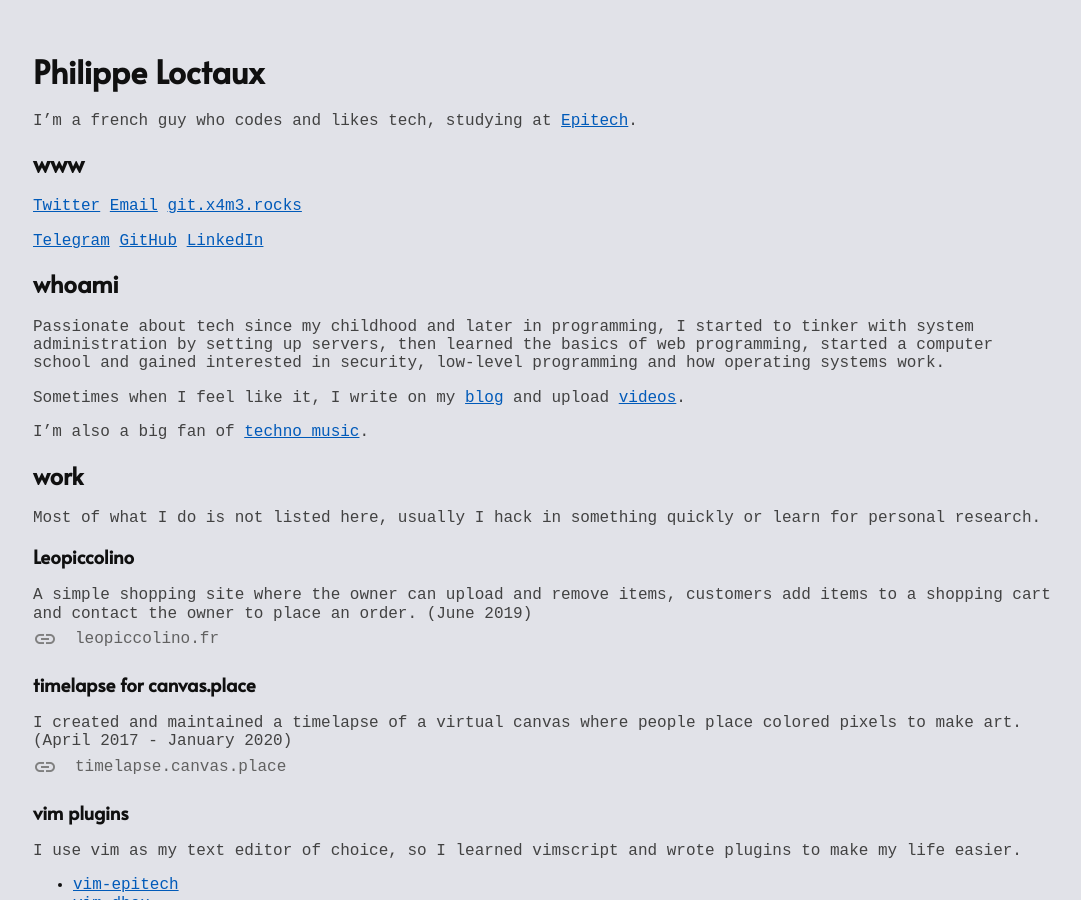
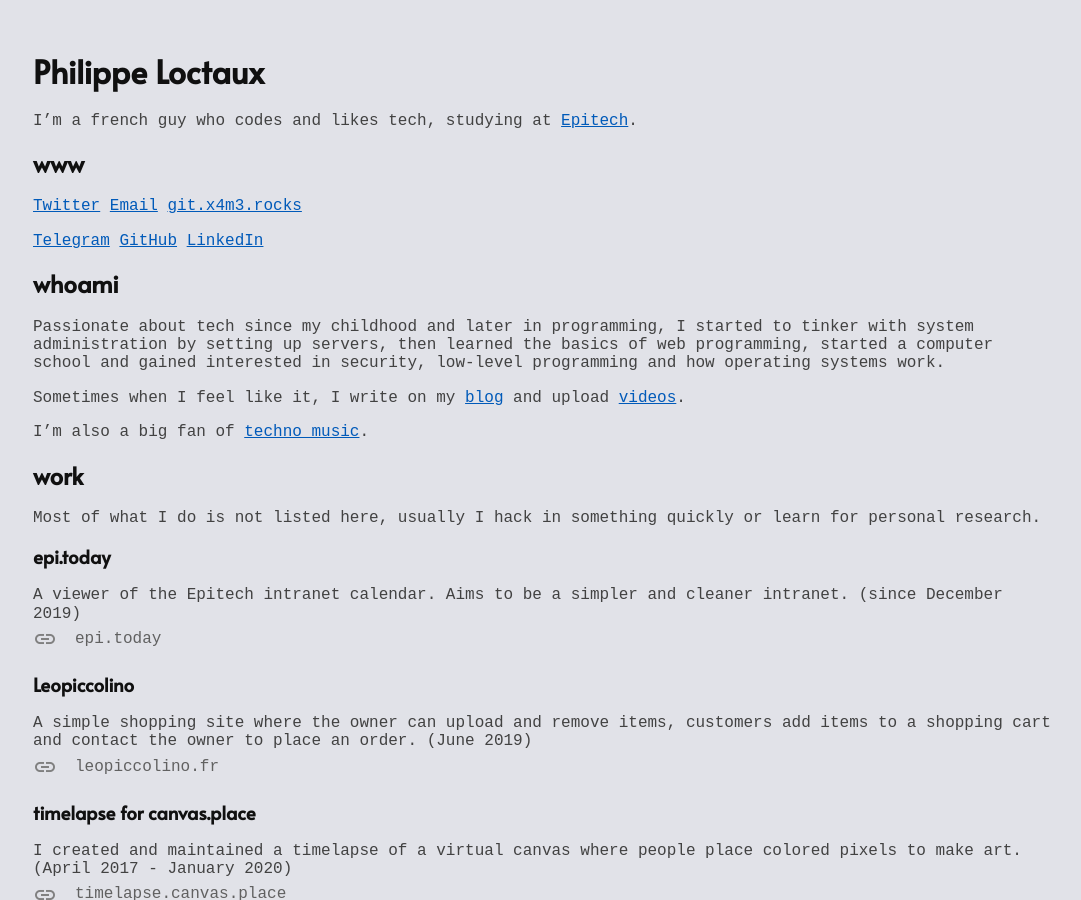
Before and after one commit to x4m3/plcom, a Jekyll site: the page built from index.markdown, in a window 1280 px wide and 900 px high. Shown: the whole window, without its empty margins (95-1176 px from the left). Built offline with Jekyll 4.4.1, drawn with Linux system fonts in a browser that asks for light colours.

Commit message:
added epi.today

```diff
--- a/index.markdown
+++ b/index.markdown
@@ -23,6 +23,13 @@
 ## work
 
 Most of what I do is not listed here, usually I hack in something quickly or learn for personal research.
+
+### epi.today
+A viewer of the Epitech intranet calendar. Aims to be a simpler and cleaner intranet. (since December 2019)
+<a class="link" href="https://epi.today">
+	<i class="link__img material-icons">link</i>
+	<span class="link__title">epi.today</span>
+</a>
 
 ### Leopiccolino
 A simple shopping site where the owner can upload and remove items, customers add items to a shopping cart and contact the owner to place an order. (June 2019)
--- a/package.json
+++ b/package.json
@@ -4,7 +4,9 @@
   "description": "my website",
   "license": "UNLICENSED",
   "author": "Philippe Loctaux",
-  "scripts": { "build" : "sass main.scss main.css --no-source-map" },
+  "scripts": {
+    "build": "sass main.scss main.css --no-source-map"
+  },
   "repository": {
     "type": "git",
     "url": "https://github.com/x4m3/plcom.git"
```
